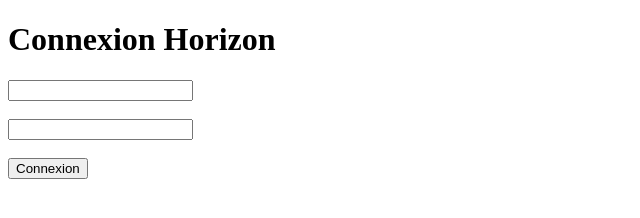
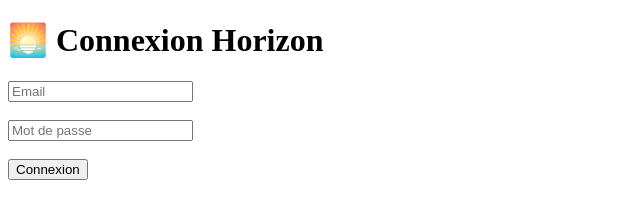
Before and after one commit to faratronnier-collab/Horizon, a website: page public/login.html in a window 1280 px wide. Shown: the whole page, without its empty margins (0-640 px from the left). Drawn offline with Linux system fonts and the light colour scheme.

Commit message:
Fix login

```diff
--- a/public/login.html
+++ b/public/login.html
@@ -1,17 +1,24 @@
 <!DOCTYPE html>
 <html>
+<head>
+<meta charset="UTF-8">
+<title>Connexion Horizon</title>
+</head>
 
 <body>
 
-<h1>Connexion Horizon</h1>
+<h1>🌅 Connexion Horizon</h1>
 
-<input id="email">
+<input
+id="email"
+placeholder="Email">
 
 <br><br>
 
 <input
 id="password"
-type="password">
+type="password"
+placeholder="Mot de passe">
 
 <br><br>
 
@@ -47,6 +54,8 @@ document.getElementById("password").value
     const data =
         await response.json();
 
+    if(data.token){
+
         localStorage.setItem(
             "token",
             data.token
@@ -57,12 +66,17 @@ localStorage.setItem(
             data.username
         );
 
-alert("Connecté");
+        alert("Connexion réussie");
+
+    }else{
+
+        alert(data.error);
+
+    }
 
 }
 
 </script>
 
 </body>
-
 </html>
```
Lines whose indentation alone changed are shown as unchanged.
